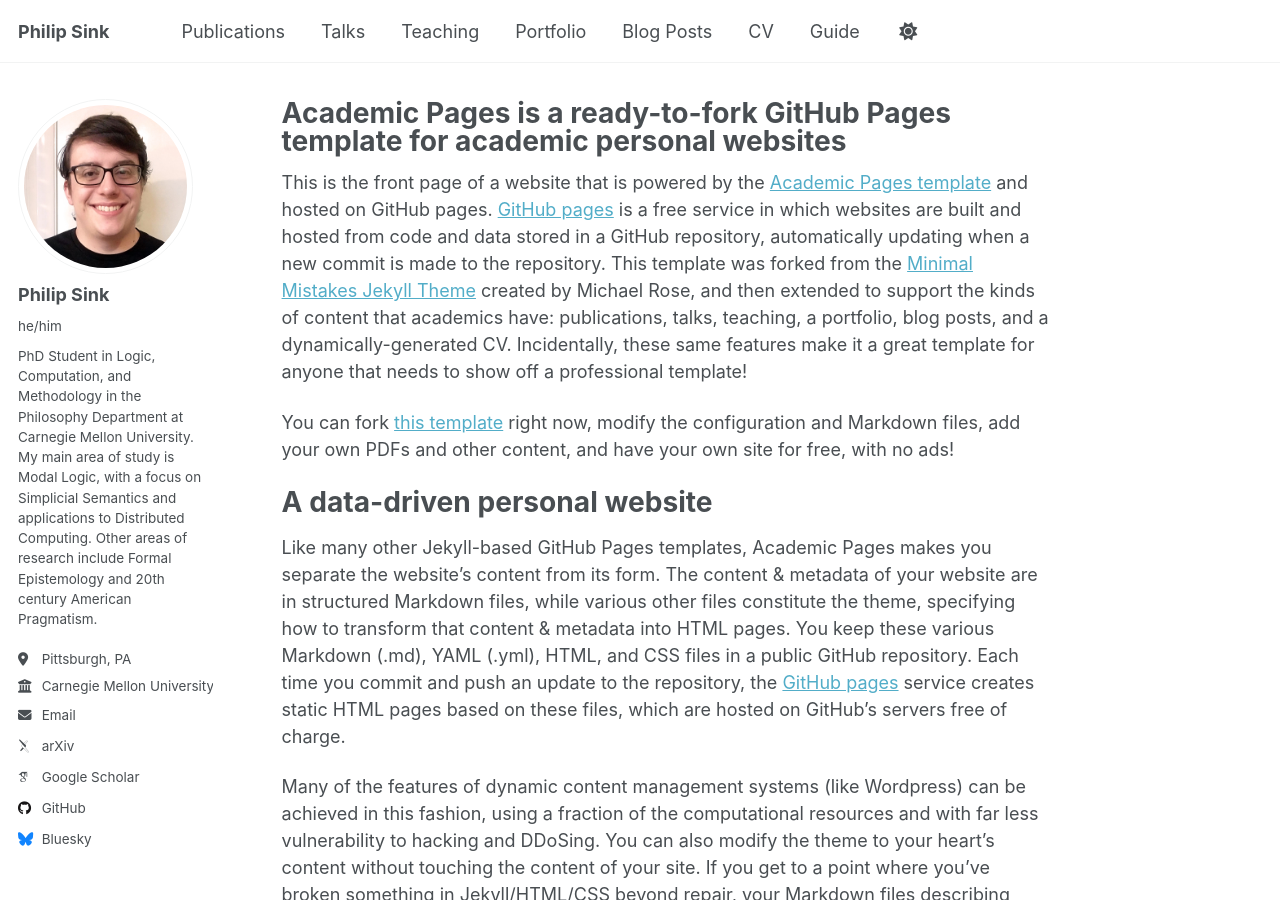
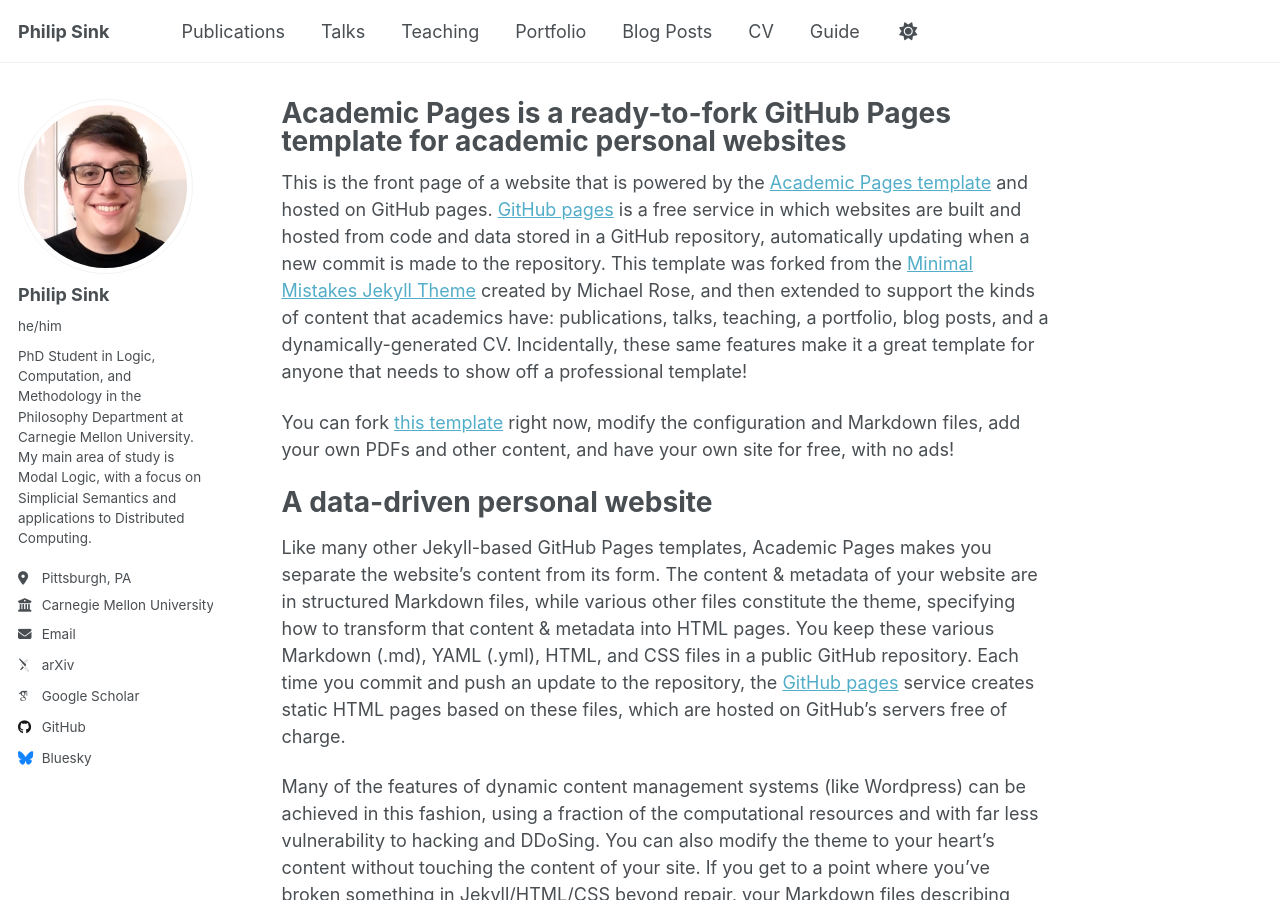
Before and after one commit to Philip-Sink/Philip-Sink.github.io, a Jekyll site: the page built from _pages/about.md, in a window 1280 px wide and 900 px high. Built offline with Jekyll 4.4.1, drawn with Linux system fonts in a browser that asks for light colours; some web fonts are replaced; a script that is not in the unit is left out.

Commit message:
Update _config.yml

```diff
--- a/_config.yml
+++ b/_config.yml
@@ -25,7 +25,7 @@ author:
   avatar           : "philip-sink.jpg"
   name             : "Philip Sink"
   pronouns         : he/him
-  bio              : "PhD Student in Logic, Computation, and Methodology in the Philosophy Department at Carnegie Mellon University.<br /> My main area of study is Modal Logic, with a focus on Simplicial Semantics and applications to Distributed Computing. Other areas of research include Formal Epistemology and 20th century American Pragmatism."
+  bio              : "PhD Student in Logic, Computation, and Methodology in the Philosophy Department at Carnegie Mellon University.<br /> My main area of study is Modal Logic, with a focus on Simplicial Semantics and applications to Distributed Computing."
   location         : "Pittsburgh, PA"
   employer         : "Carnegie Mellon University"
   uri              : # URL
```
